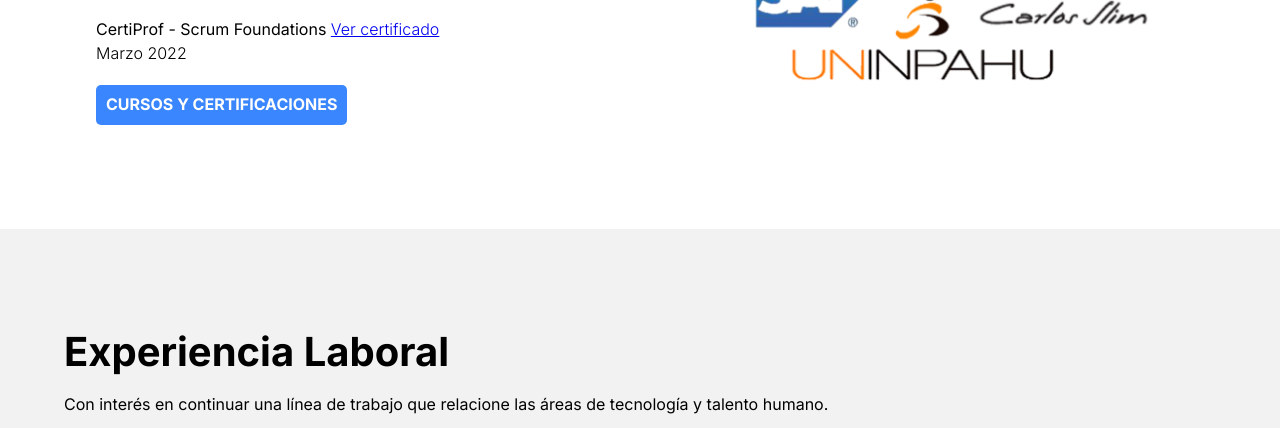
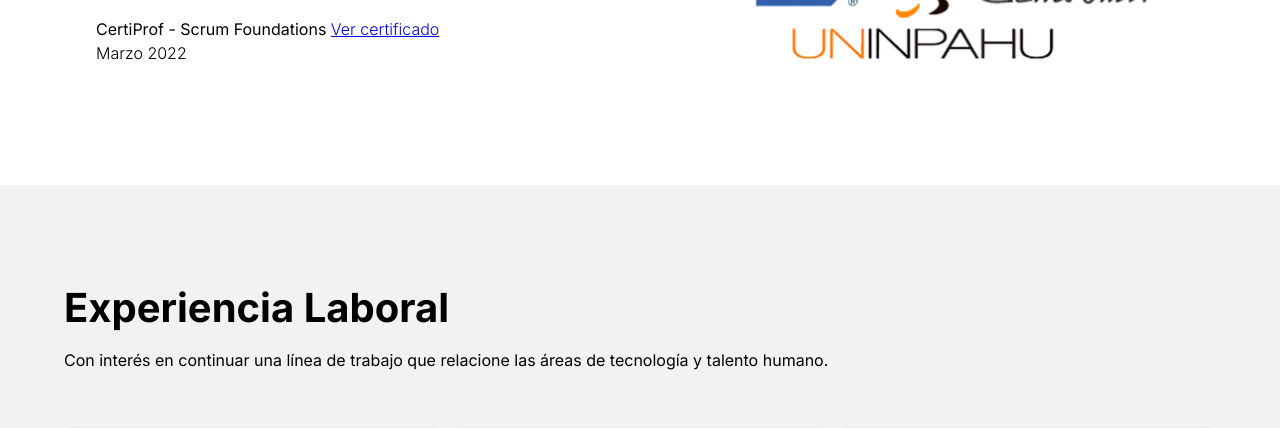
Before and after one commit to jarcvon0663/hv, a plain HTML site: page index.html in a window 1280 px wide. Shown: the part 1104-1532 px from the top of the page. Drawn offline with Linux system fonts and the light colour scheme.

Commit message:
Update index.html

```diff
--- a/index.html
+++ b/index.html
@@ -61,8 +61,6 @@
                         href="https://drive.google.com/file/d/10qiAkKXtbs89FGL5cAu-DgsP1b0b7YTJ/view?usp=sharing"
                         target="blank">Ver certificado</a><BR>Marzo
                     2022</p>
-                <a href="https://drive.google.com/drive/folders/1sH7QJFPMnFr6k3VpZCQEPP1s8tn4XGQl?usp=sharing"
-                    class="cta" target="blank">CURSOS Y CERTIFICACIONES</a>
             </div>
             <figure class="about__picture">
                 <img src="assets/instituciones.png" class="about__img">
```
